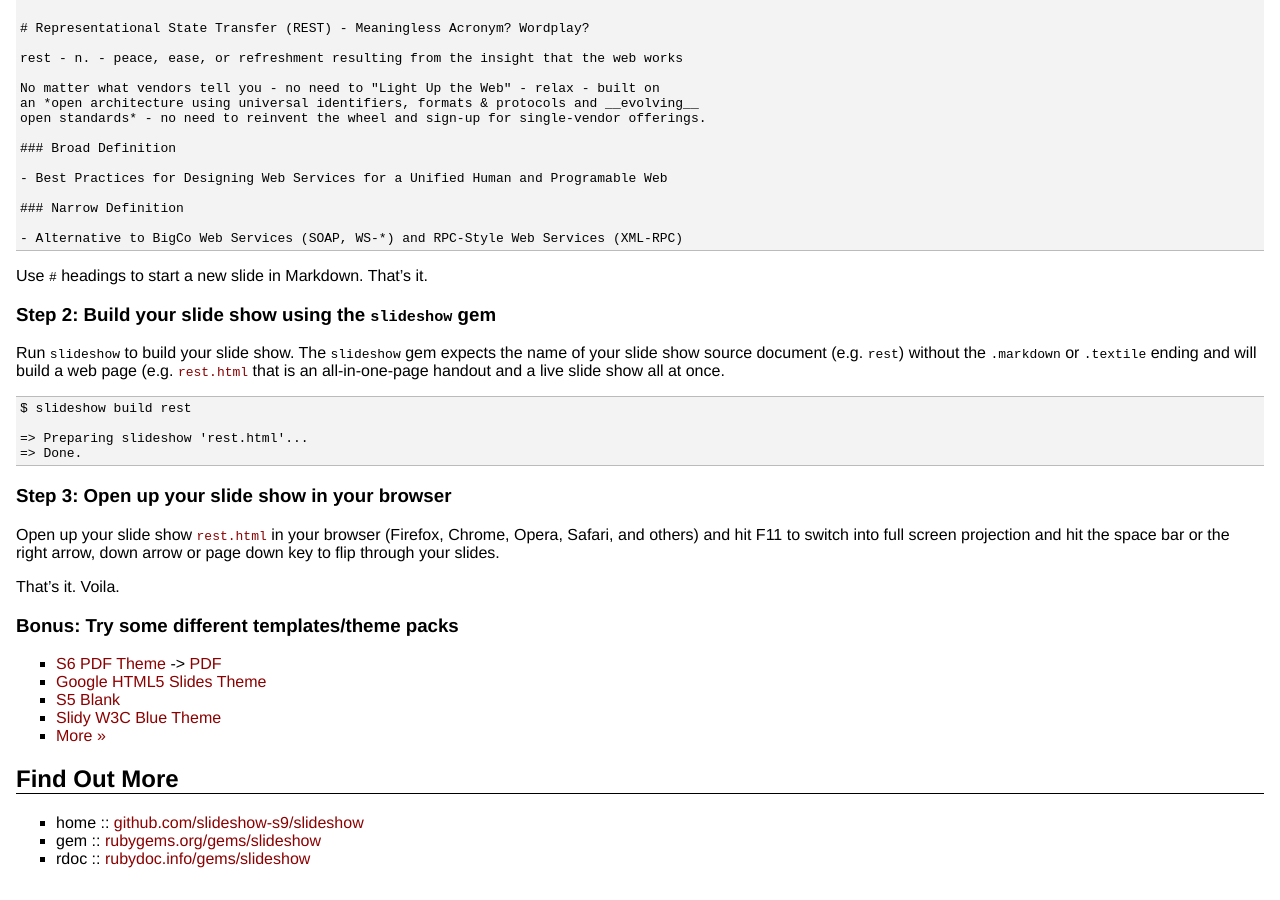
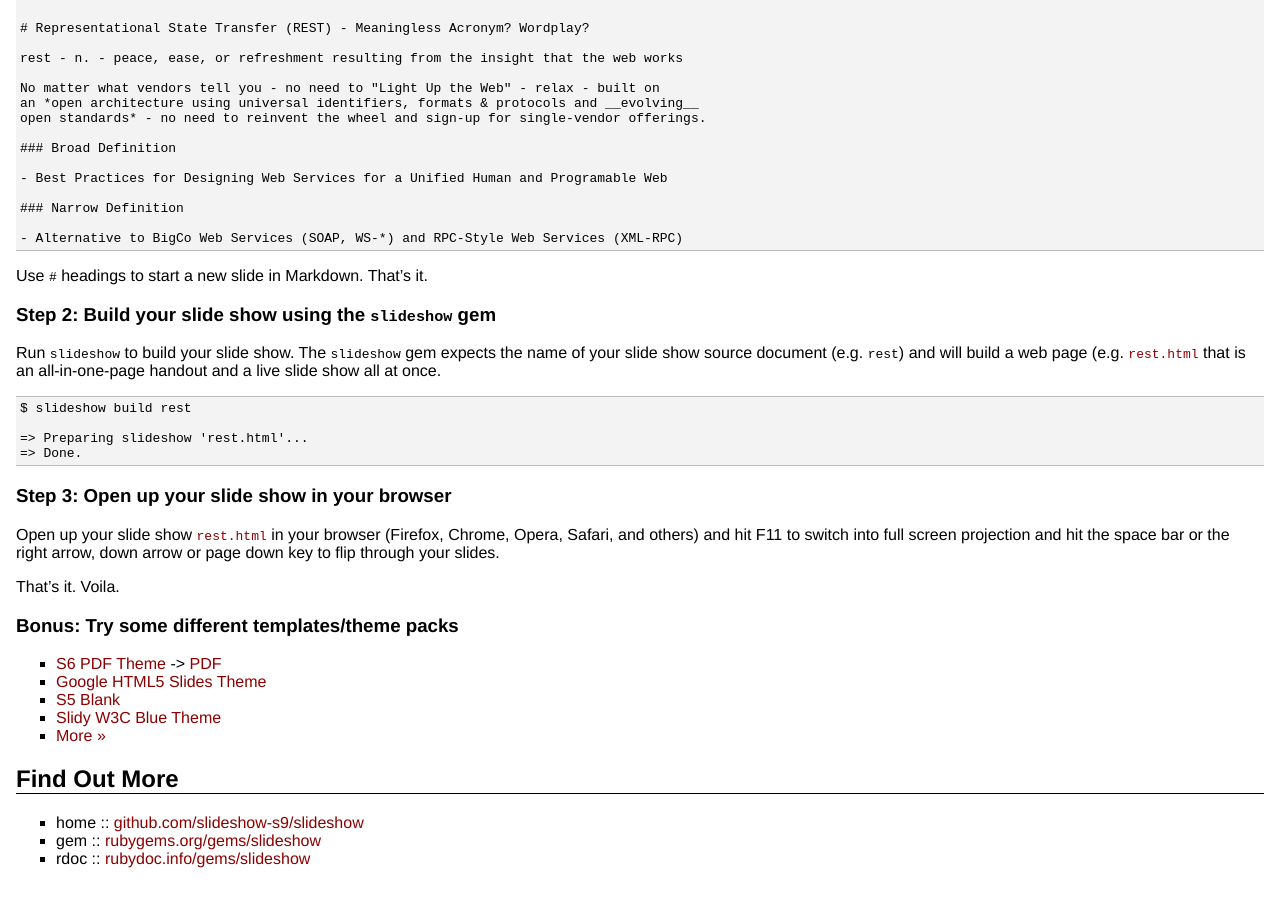
Before and after one commit to planetruby/gems, a Jekyll site: the page built from _posts/2015-01-15-week-3-slideshow.md, in a window 1280 px wide and 900 px high, scrolled down 743 px. Built offline with Jekyll 4.4.1, drawn with Linux system fonts in a browser that asks for light colours.

Commit message:
Update 2015-01-15-week-3-slideshow.md

```diff
--- a/_posts/2015-01-15-week-3-slideshow.md
+++ b/_posts/2015-01-15-week-3-slideshow.md
@@ -60,7 +60,7 @@ Use `#` headings to start a new slide in Markdown. That's it.
 
 Run `slideshow` to build your slide show. The `slideshow` gem
 expects the name of your slide show source document (e.g. `rest`)
-without the `.markdown` or `.textile` ending and will build a web page
+and will build a web page
 (e.g. [`rest.html`](http://slideshow-s9.github.io/demos/rest.html)
 that is an all-in-one-page handout and a live slide show all at once.
 
```
